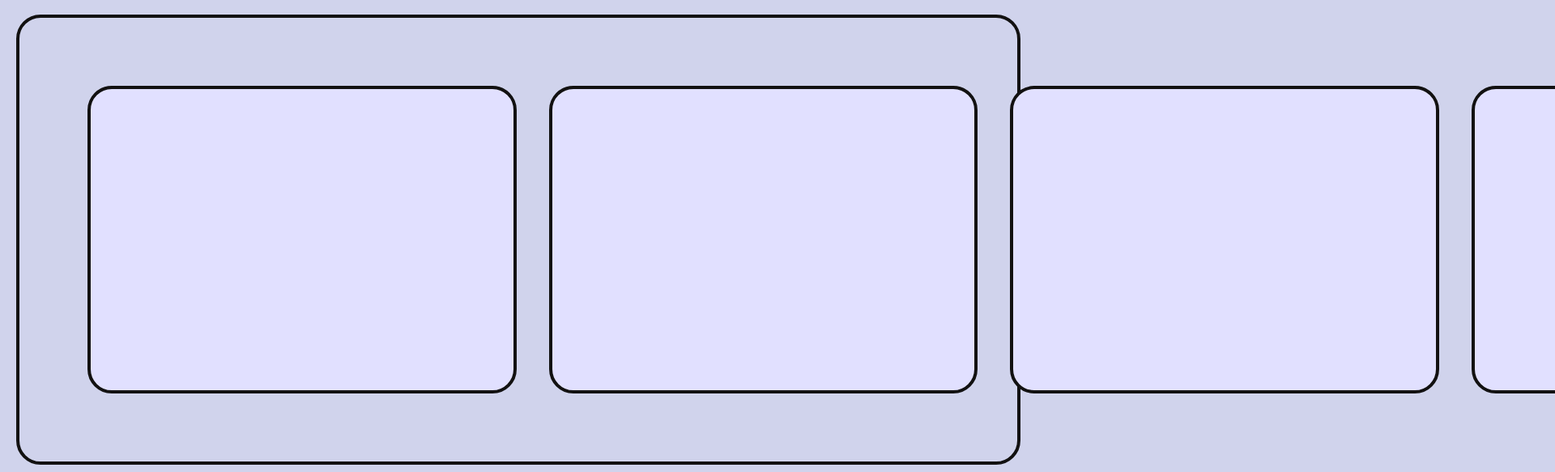
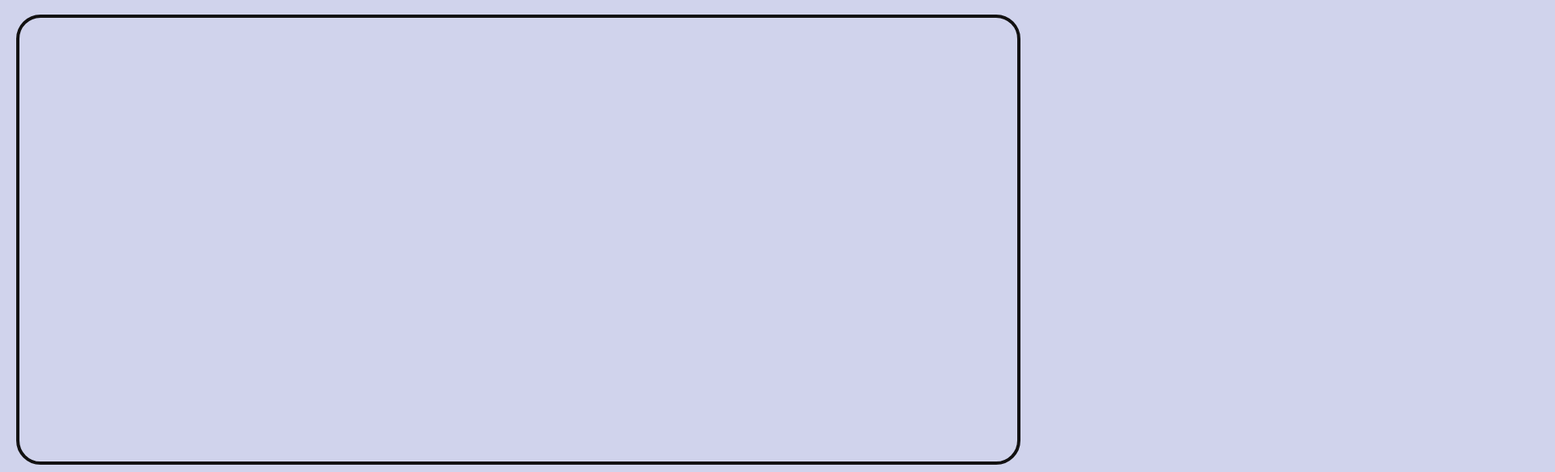
Before and after one commit to chrisRol2/Portfolio-Legacy, a React (Create React App) app in the folder portfolio/: page / in a window 1280 px wide. Shown: the part 3193-3776 px from the top of the page at 81% size, 1920 px wide, since content can reach past the window. Built offline with nearby package versions, Linux system fonts and the light colour scheme.

Commit message:
delete bugs

```diff
--- /dev/null
+++ b/package.json
@@ -0,0 +1,5 @@
+{
+  "dependencies": {
+    "particles.js": "^2.0.0"
+  }
+}
--- a/portfolio/src/components/ContactMe.js
+++ b/portfolio/src/components/ContactMe.js
@@ -8,10 +8,7 @@ export class ContactMe extends Component {
                     <h2>Contact Me</h2>
                 </div>
                 <div id="contact__div">
-                    <div className="project_N"></div>
-                    <div className="project_N"></div>
-                    <div className="project_N"></div>
-                    <div className="project_N"></div>
+
                 </div>
             </div>
         )
```
Also changed, not shown: 1 other file (tests, documents, lock files or other folders).
